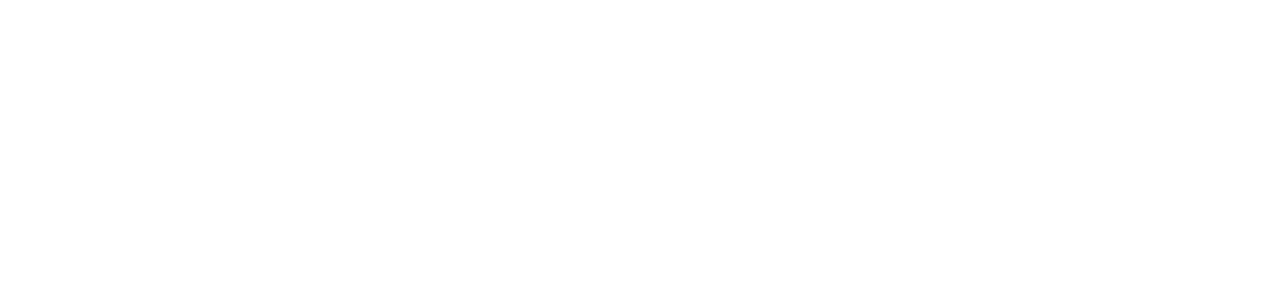
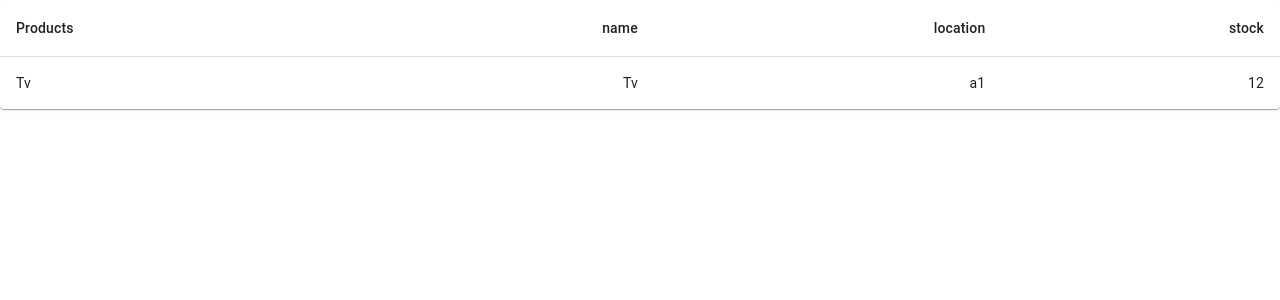
Before and after one commit to JaspervRiel/AxiProgram, a React (Create React App) app in the folder Frontend/axi/: page /Products in a window 1280 px wide. Before the commit this address had no page. Shown: the top 300 px of the page. Built offline with nearby package versions, Linux system fonts and the light colour scheme.

Commit message:
added table to components

```diff
--- a/Frontend/axi/package.json
+++ b/Frontend/axi/package.json
@@ -3,6 +3,9 @@
   "version": "0.1.0",
   "private": true,
   "dependencies": {
+    "@emotion/react": "^11.10.4",
+    "@emotion/styled": "^11.10.4",
+    "@mui/material": "^5.10.7",
     "@testing-library/jest-dom": "^5.16.5",
     "@testing-library/react": "^13.4.0",
     "@testing-library/user-event": "^13.5.0",
--- a/Frontend/axi/src/App.js
+++ b/Frontend/axi/src/App.js
@@ -3,6 +3,7 @@
 import { Route, Routes , BrowserRouter } from 'react-router-dom';
 import Home from './Home'
 import About from './About';
+import Products from './Products';
 
 
 function App() {
@@ -12,6 +13,7 @@
       <Routes>
           <Route path="/" element={<Home/>} />
           <Route  path="/About" element={<About/>} />
+          <Route path='/Products' element={<Products/>}/>
       </Routes>
       </BrowserRouter>
     </div>
--- /dev/null
+++ b/Frontend/axi/src/Components/Table.jsx
@@ -0,0 +1,53 @@
+import * as React from 'react';
+import Table from '@mui/material/Table';
+import TableBody from '@mui/material/TableBody';
+import TableCell from '@mui/material/TableCell';
+import TableContainer from '@mui/material/TableContainer';
+import TableHead from '@mui/material/TableHead';
+import TableRow from '@mui/material/TableRow';
+import Paper from '@mui/material/Paper';
+
+function createData(
+  name,
+  location,
+  stock
+) {
+  return { name, location, stock};
+}
+
+const rows = [
+  createData("Tv","a1",12)
+
+];
+
+export default function BasicTable() {
+  return (
+    <TableContainer component={Paper}>
+      <Table sx={{ minWidth: 650 }} aria-label="simple table">
+        <TableHead>
+          <TableRow>
+            <TableCell>Products</TableCell>
+            <TableCell align="right">name</TableCell>
+            <TableCell align="right">location</TableCell>
+            <TableCell align="right">stock</TableCell>
+          </TableRow>
+        </TableHead>
+        <TableBody>
+          {rows.map((row) => (
+            <TableRow
+              key={row.name}
+              sx={{ '&:last-child td, &:last-child th': { border: 0 } }}
+            >
+              <TableCell component="th" scope="row">
+                {row.name}
+              </TableCell>
+              <TableCell align="right">{row.name}</TableCell>
+              <TableCell align="right">{row.location}</TableCell>
+              <TableCell align="right">{row.stock}</TableCell>
+            </TableRow>
+          ))}
+        </TableBody>
+      </Table>
+    </TableContainer>
+  );
+}
--- /dev/null
+++ b/Frontend/axi/src/Products.js
@@ -0,0 +1,11 @@
+import React from "react";
+import Table from './Components/Table'
+function Products(){
+return(
+    <div className="">
+    <Table/>
+    </div>
+)
+}
+
+export default Products;
```
Also changed, not shown: 1 other file (tests, documents, lock files or other folders).
